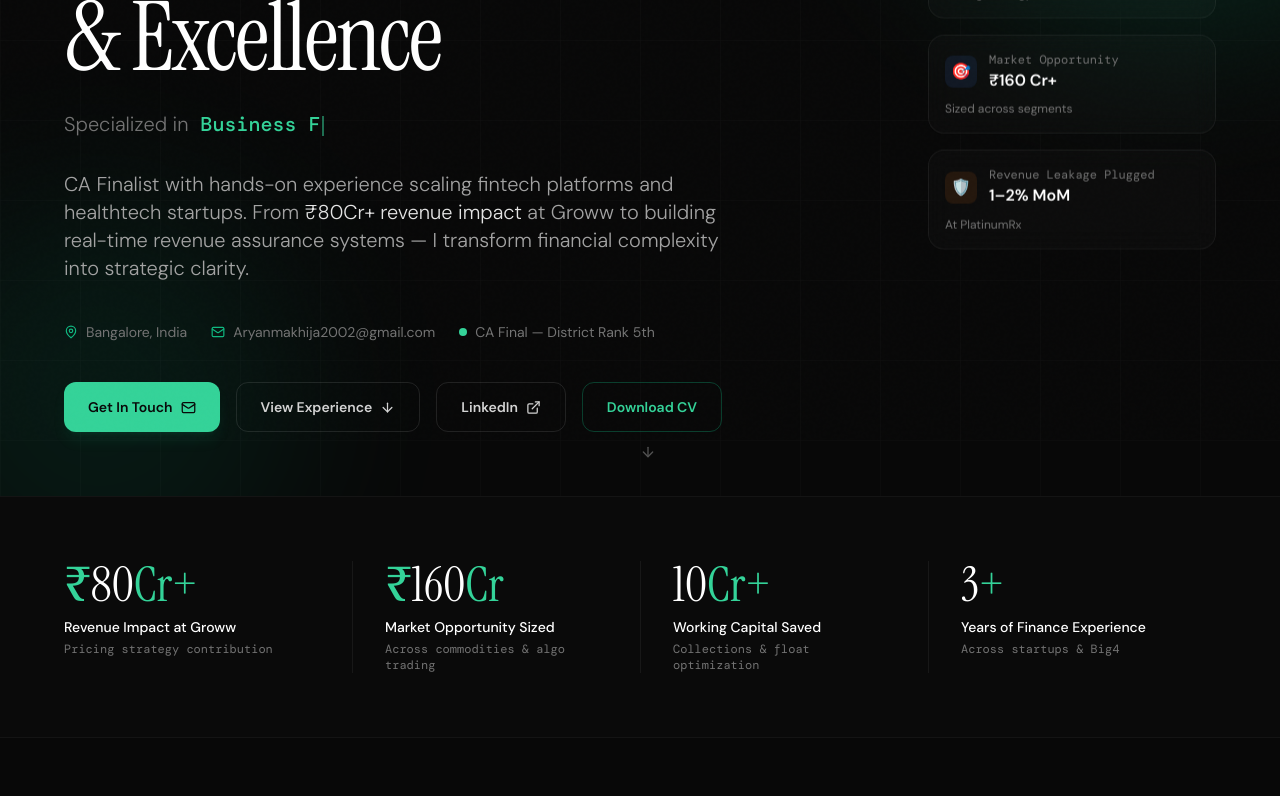
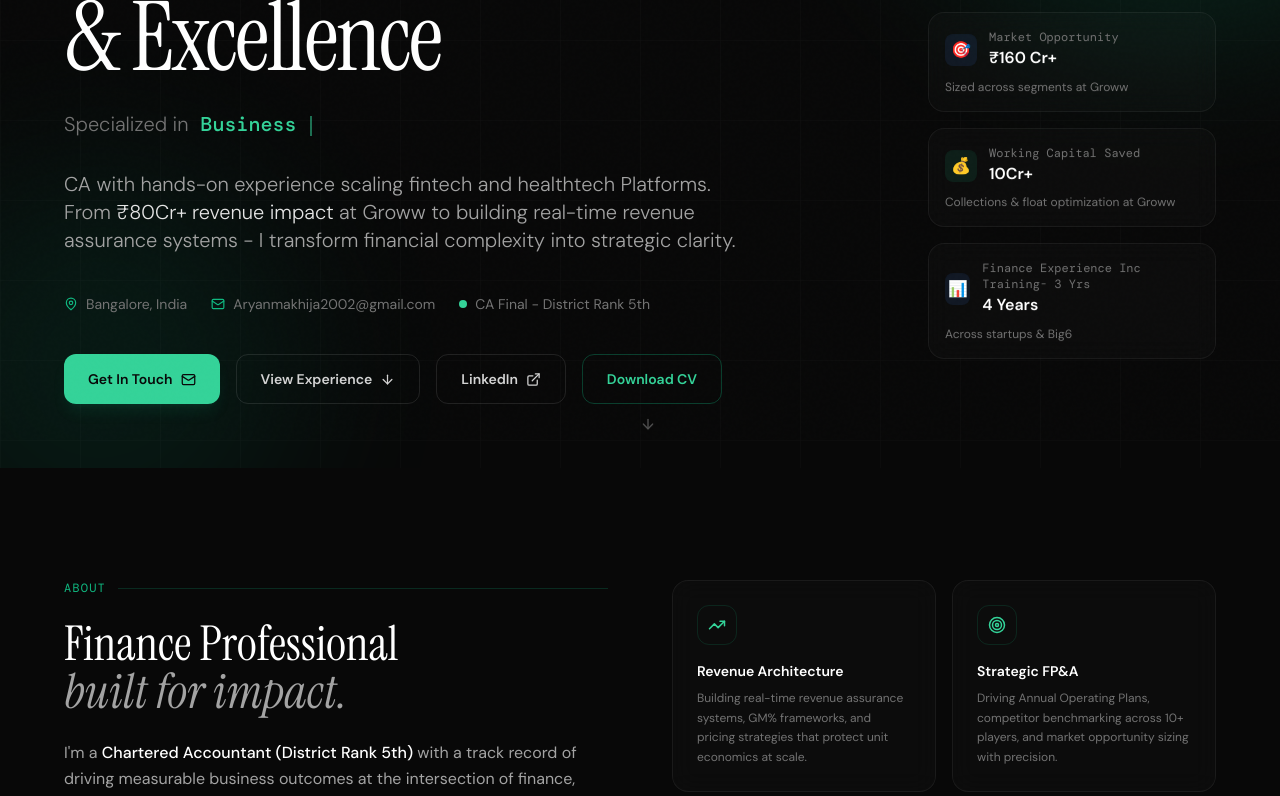
Before and after one commit to AryanMakhija/aryan-portfolio, a Next.js app: page / in a window 1280 px wide. Shown: the part 360-1156 px from the top of the page. Built offline with nearby package versions, Linux system fonts and the light colour scheme.

Commit message:
Updated portfolio

```diff
--- a/components/About.tsx
+++ b/components/About.tsx
@@ -58,10 +58,10 @@ export default function About() {
 
             <div className="space-y-4 text-neutral-400 leading-relaxed">
               <p>
-                I'm a <span className="text-white font-medium">CA Finalist</span> (District Rank 5th) with a track record of driving measurable business outcomes at the intersection of finance, technology, and strategy.
+                I'm a <span className="text-white font-medium">Chartered Accountant (District Rank 5th)</span>  with a track record of driving measurable business outcomes at the intersection of finance, technology, and strategy.
               </p>
               <p>
-                              At <span className="text-white font-medium">PlatinumRx</span>, I built a 360° live revenue assurance ecosystem from scratch, developed a real-time GM% framework, led legal due diligence for fundraising, and drove cross-functional automation — all in a scaling HealthTech environment.
+                              At <span className="text-white font-medium">PlatinumRx</span>, I built a 360° live revenue assurance ecosystem from scratch, developed a real-time GM% framework, led legal due diligence for fundraising, and drove cross-functional automation - all in a scaling HealthTech environment.
               </p>
               <p>
                 At <span className="text-white font-medium">Groww</span>, I contributed to pricing decisions generating ₹80Cr+ in annual revenue, sized ₹160Cr+ market opportunities, and led AOP planning for one of India's largest investment platforms.
@@ -73,7 +73,7 @@ export default function About() {
             </div>
 
             <div className="mt-8 flex flex-wrap gap-2">
-              {['CA Finalist', 'District Rank 5th', 'Fintech', 'HealthTech', 'Startups', 'Big4 Background'].map((tag) => (
+              {['CA- District Rank 5th', 'Fintech', 'HealthTech', 'Startups', 'Big6 Background'].map((tag) => (
                 <span key={tag} className="skill-chip px-3 py-1.5 rounded-full text-xs">{tag}</span>
               ))}
             </div>
--- a/components/CTA.tsx
+++ b/components/CTA.tsx
@@ -25,67 +25,5 @@ export default function CTA() {
     return () => observer.disconnect()
   }, [])
 
-  return (
-    <section className="py-28 px-6 bg-[#0a0a0a]" ref={ref}>
-      <div className="max-w-4xl mx-auto text-center">
-        <div className={`transition-all duration-700 ${visible ? 'opacity-100 translate-y-0' : 'opacity-0 translate-y-8'}`}>
-
-          <div className="relative glass rounded-3xl p-10 lg:p-16 overflow-hidden border border-emerald-500/10">
-            {/* Background glow */}
-            <div className="absolute top-0 left-1/2 -translate-x-1/2 w-96 h-48 bg-emerald-500 opacity-5 blur-3xl rounded-full" />
-
-            <div className="relative">
-              <div className="inline-flex items-center gap-2 px-4 py-2 rounded-full border border-emerald-500/20 bg-emerald-500/5 mb-8">
-                <Briefcase size={14} className="text-emerald-400" />
-                <span className="text-emerald-400 text-xs font-mono tracking-wider uppercase">Available for Opportunities</span>
-              </div>
-
-              <h2 className="text-4xl lg:text-5xl font-display text-white mb-4 leading-tight">
-                Looking for a strategic<br />
-                <span className="italic text-neutral-400">finance leader?</span>
-              </h2>
-
-              <p className="text-neutral-400 text-lg mb-8 max-w-xl mx-auto">
-                I bring a rare combination of startup agility, Big4 rigor, and fintech depth.
-                Let's build something extraordinary together.
-              </p>
-
-              {/* Role tags */}
-              <div className="flex flex-wrap justify-center gap-2 mb-10">
-                {roles.map((role, i) => (
-                  <span
-                    key={i}
-                    className="px-3 py-1.5 rounded-full text-xs text-neutral-400 border border-white/8 bg-white/[0.03] font-mono"
-                  >
-                    {role}
-                  </span>
-                ))}
-              </div>
-
-              <div className="flex flex-col sm:flex-row gap-4 justify-center">
-                <a
-                  href="mailto:Aryanmakhija2002@gmail.com"
-                  className="group inline-flex items-center justify-center gap-2 px-8 py-4 bg-emerald-400 text-[#080808] rounded-xl font-bold text-sm hover:bg-emerald-300 transition-all shadow-lg shadow-emerald-500/10 btn-shimmer"
-                >
-                  Let's Connect
-                  <ArrowRight size={16} className="group-hover:translate-x-1 transition-transform" />
-                </a>
-                <a
-                  href="#"
-                  onClick={(e) => {
-                    e.preventDefault()
-                    alert('Add resume at /public/resume.pdf to enable download')
-                  }}
-                  className="group inline-flex items-center justify-center gap-2 px-8 py-4 border border-white/10 text-white rounded-xl font-semibold text-sm hover:bg-white/[0.04] transition-all"
-                >
-                  <Download size={16} />
-                  Download Resume
-                </a>
-              </div>
-            </div>
-          </div>
-        </div>
-      </div>
-    </section>
-  )
+ return null
 }
--- a/components/Contact.tsx
+++ b/components/Contact.tsx
@@ -17,18 +17,24 @@ export default function Contact() {
     if (ref.current) observer.observe(ref.current)
     return () => observer.disconnect()
   }, [])
+const handleSubmit = async (e: React.FormEvent) => {
+  e.preventDefault()
 
-  const handleSubmit = async (e: React.FormEvent) => {
-    e.preventDefault()
-    setStatus('sending')
-    // Simulate — replace with your form service (Formspree, Resend, etc.)
-    await new Promise(r => setTimeout(r, 1500))
-    setStatus('sent')
-    setTimeout(() => {
-      setStatus('idle')
-      setForm({ name: '', email: '', company: '', message: '' })
-    }, 3000)
-  }
+  const text = `
+New Portfolio Inquiry
+
+Name: ${form.name}
+Email: ${form.email}
+Company: ${form.company}
+
+Message:
+${form.message}
+  `
+
+const whatsappURL = `https://wa.me/917011375517?text=${encodeURIComponent(text)}`
+
+  window.open(whatsappURL, '_blank')
+}
 
   const contactInfo = [
     { icon: Mail, label: 'Email', value: 'Aryanmakhija2002@gmail.com', href: 'mailto:Aryanmakhija2002@gmail.com' },
@@ -46,17 +52,24 @@ export default function Contact() {
             <span className="font-mono text-xs text-emerald-500 tracking-widest uppercase">Contact</span>
             <div className="flex-1 h-px bg-emerald-500/20" />
           </div>
-          <h2 className="text-4xl lg:text-5xl font-display text-white mb-12">
-            Let's start a <span className="italic text-neutral-400">conversation.</span>
-          </h2>
+<h2 className="text-3xl lg:text-5xl font-display text-white mb-5 leading-tight">
+  Looking for a{" "}
+  <span className="italic text-neutral-400">
+    strategic finance professional?
+  </span>
+</h2>
+
+<p className="text-lg text-neutral-300 leading-relaxed max-w-2xl">
+  Let’s connect and explore how I can contribute across
+  Business Finance, FP&A, Growth Strategy, and Operational Excellence.
+</p>
 
           <div className="grid lg:grid-cols-2 gap-12">
 
             {/* Left — info */}
             <div>
               <p className="text-neutral-400 text-lg leading-relaxed mb-10">
-                Whether you're a recruiter, founder, or finance leader — I'd love to explore how I can contribute to your organization's growth.
-                I'm actively looking for strategic finance, FP&A, and business finance roles.
+                Whether you're a recruiter, founder, or finance leader - I'd love to explore how I can contribute to your organization's growth.
               </p>
 
               <div className="space-y-5">
@@ -91,7 +104,7 @@ export default function Contact() {
               <div className="mt-10 p-5 glass rounded-2xl">
                 <p className="text-xs font-mono text-neutral-500 uppercase tracking-wider mb-3">Open to roles in</p>
                 <div className="flex flex-wrap gap-2">
-                  {['Strategic Finance', 'Business Finance', 'FP&A', 'Growth Strategy', 'Fintech', 'Investment Analysis'].map((r) => (
+                  {['Business Finance', 'FP&A', 'Growth Strategy & Operation Excellence',].map((r) => (
                     <span key={r} className="skill-chip px-3 py-1.5 rounded-full text-xs">{r}</span>
                   ))}
                 </div>
--- a/components/Experience.tsx
+++ b/components/Experience.tsx
@@ -83,7 +83,7 @@ const experiences = [
     role: 'Article Assistant — Statutory Audit',
     type: 'Big4 Equivalent — Professional Services',
     period: 'Oct 2022 – Apr 2024',
-    location: 'Delhi',
+    location: 'Gurgaon',
     color: 'orange',
     emoji: '🏛️',
     tagline: 'Awarded SPOT Award and Article of the Quarter',
--- a/components/Hero.tsx
+++ b/components/Hero.tsx
@@ -82,9 +82,9 @@ export default function Hero() {
 
           {/* Summary */}
           <p className="text-neutral-400 text-lg sm:text-xl max-w-2xl leading-relaxed mb-10 font-light">
-            CA Finalist with hands-on experience scaling fintech platforms and healthtech startups.
+            CA with hands-on experience scaling fintech and healthtech Platforms.
             From <span className="text-neutral-200">₹80Cr+ revenue impact</span> at Groww to building
-            real-time revenue assurance systems — I transform financial complexity into strategic clarity.
+            real-time revenue assurance systems - I transform financial complexity into strategic clarity.
           </p>
 
           {/* Meta info */}
@@ -101,7 +101,7 @@ export default function Hero() {
             </div>
             <div className="flex items-center gap-2 text-neutral-500 text-sm">
               <span className="w-2 h-2 rounded-full bg-emerald-400" />
-              <span>CA Final — District Rank 5th</span>
+              <span>CA Final - District Rank 5th</span>
             </div>
           </div>
 
@@ -132,6 +132,8 @@ export default function Hero() {
             </a>
             <a
   href="/Aryan_Resume.pdf"
+  target="_blank"
+rel="noopener noreferrer"
   download
   className="group inline-flex items-center gap-2 px-6 py-3.5 border border-emerald-500/30 text-emerald-400 rounded-xl font-semibold text-sm hover:bg-emerald-500/10 transition-all"
 >
@@ -142,9 +144,28 @@ export default function Hero() {
 
 {/* Floating cards */}
 <div className="hidden lg:block absolute right-0 top-1/2 -translate-y-1/2 space-y-4 w-72">
+
+  {/* PlatinumRx */}
   <div
     className="glass rounded-2xl p-4 animate-float"
     style={{ animationDelay: '0s', animationDuration: '6s' }}
+  >
+    <div className="flex items-center gap-3 mb-2">
+      <div className="w-8 h-8 rounded-lg bg-orange-500/10 flex items-center justify-center">
+        <span className="text-base">🛡️</span>
+      </div>
+      <div>
+        <p className="text-xs text-neutral-500 font-mono">Revenue Leakage Plugged</p>
+        <p className="text-white font-semibold">1–2% MoM</p>
+      </div>
+    </div>
+    <p className="text-xs text-neutral-500">At PlatinumRx</p>
+  </div>
+
+  {/* Revenue Impact */}
+  <div
+    className="glass rounded-2xl p-4 animate-float"
+    style={{ animationDelay: '1s', animationDuration: '6s' }}
   >
     <div className="flex items-center gap-3 mb-2">
       <div className="w-8 h-8 rounded-lg bg-emerald-500/10 flex items-center justify-center">
@@ -158,6 +179,7 @@ export default function Hero() {
     <p className="text-xs text-neutral-500">Pricing strategy at Groww</p>
   </div>
 
+  {/* Market Opportunity */}
   <div
     className="glass rounded-2xl p-4 animate-float"
     style={{ animationDelay: '2s', animationDuration: '6s' }}
@@ -171,27 +193,44 @@ export default function Hero() {
         <p className="text-white font-semibold">₹160 Cr+</p>
       </div>
     </div>
-            <p className="text-xs text-neutral-500">Sized across segments</p>
+    <p className="text-xs text-neutral-500">Sized across segments at Groww</p>
   </div>
 
+  {/* Working Capital */}
+  <div
+    className="glass rounded-2xl p-4 animate-float"
+    style={{ animationDelay: '3s', animationDuration: '6s' }}
+  >
+    <div className="flex items-center gap-3 mb-2">
+      <div className="w-8 h-8 rounded-lg bg-emerald-500/10 flex items-center justify-center">
+        <span className="text-base">💰</span>
+      </div>
+      <div>
+        <p className="text-xs text-neutral-500 font-mono">Working Capital Saved</p>
+        <p className="text-white font-semibold">10Cr+</p>
+      </div>
+    </div>
+    <p className="text-xs text-neutral-500">Collections & float optimization at Groww</p>
+  </div>
+
+  {/* Experience */}
   <div
     className="glass rounded-2xl p-4 animate-float"
     style={{ animationDelay: '4s', animationDuration: '6s' }}
   >
     <div className="flex items-center gap-3 mb-2">
-              <div className="w-8 h-8 rounded-lg bg-orange-500/10 flex items-center justify-center">
-                <span className="text-base">🛡️</span>
+      <div className="w-8 h-8 rounded-lg bg-blue-500/10 flex items-center justify-center">
+        <span className="text-base">📊</span>
       </div>
       <div>
-                <p className="text-xs text-neutral-500 font-mono">Revenue Leakage Plugged</p>
-                <p className="text-white font-semibold">1–2% MoM</p>
+        <p className="text-xs text-neutral-500 font-mono">Finance Experience Inc Training- 3 Yrs</p>
+        <p className="text-white font-semibold">4 Years</p>
       </div>
     </div>
-            <p className="text-xs text-neutral-500">At PlatinumRx</p>
+    <p className="text-xs text-neutral-500">Across startups & Big6</p>
   </div>
   </div>
 </div>
-
       {/* Scroll indicator */}
       <div className="absolute bottom-8 left-1/2 -translate-x-1/2 flex flex-col items-center gap-2 animate-bounce">
         <ArrowDown size={16} className="text-neutral-600" />
--- a/components/Navbar.tsx
+++ b/components/Navbar.tsx
@@ -74,16 +74,15 @@ export default function Navbar() {
             >
               Hire Me
             </a>
-            <a
-              href="#"
-              className="px-4 py-2 text-sm font-medium text-[#080808] bg-emerald-400 rounded-lg hover:bg-emerald-300 transition-all btn-shimmer"
-              onClick={(e) => {
-                e.preventDefault()
-                alert('Resume download — add your PDF at /public/resume.pdf')
-              }}
-            >
-              Resume ↓
-            </a>
+  <a
+  href="/Aryan_Resume.pdf"
+  target="_blank"
+  rel="noopener noreferrer"
+  download
+  className="px-4 py-2 text-sm font-medium text-[#080808] bg-emerald-400 rounded-lg hover:bg-emerald-300 transition-all btn-shimmer"
+>
+  Resume ↓
+</a>
           </div>
 
           {/* Mobile menu toggle */}
--- a/components/Skills.tsx
+++ b/components/Skills.tsx
@@ -73,48 +73,13 @@ export default function Skills() {
       <div className="max-w-6xl mx-auto">
         <div className={`transition-all duration-700 ${visible ? 'opacity-100 translate-y-0' : 'opacity-0 translate-y-8'}`}>
 
-          {/* Header */}
-          <div className="flex items-center gap-3 mb-4">
-            <span className="font-mono text-xs text-emerald-500 tracking-widest uppercase">Skills</span>
-            <div className="flex-1 h-px bg-emerald-500/20" />
-          </div>
-          <h2 className="text-4xl lg:text-5xl font-display text-white mb-4">
-            Tools of the <span className="italic text-neutral-400">trade.</span>
-          </h2>
-          <p className="text-neutral-500 text-lg mb-12 max-w-xl">
-            A blend of financial acumen, analytical depth, and technology-forward thinking.
-          </p>
-
-          {/* Skill groups */}
-          <div className="grid md:grid-cols-3 gap-6 mb-12">
-            {skillGroups.map((group, gi) => (
-              <div key={gi} className="glass rounded-2xl p-6 glass-hover">
-                <div className="flex items-center gap-3 mb-6">
-                  <span className="text-xl">{group.icon}</span>
-                  <h3 className="text-white font-semibold text-sm">{group.category}</h3>
-                </div>
-                <div className="space-y-4">
-                  {group.skills.map((skill, si) => (
-                    <div key={si}>
-                      <div className="flex justify-between items-center mb-1.5">
-                        <span className="text-neutral-300 text-xs">{skill.name}</span>
-                        <span className="text-neutral-500 text-xs font-mono">{skill.level}%</span>
-                      </div>
-                      <div className="h-1 rounded-full bg-white/[0.05] overflow-hidden">
-                        <div
-                          className="h-full rounded-full bg-gradient-to-r from-emerald-600 to-emerald-400 transition-all duration-1000 ease-out"
-                          style={{
-                            width: animateBars ? `${skill.level}%` : '0%',
-                            transitionDelay: `${gi * 100 + si * 60}ms`,
-                          }}
-                        />
-                      </div>
-                    </div>
-                  ))}
-                </div>
-              </div>
-            ))}
-          </div>
+{/* Header */}
+<div className="flex items-center gap-3 mb-4">
+  <span className="font-mono text-xs text-emerald-500 tracking-widest uppercase">
+    Skills
+  </span>
+  <div className="flex-1 h-px bg-emerald-500/20" />
+</div>
 
           {/* Tag cloud */}
           <div className="glass rounded-2xl p-6">
--- a/components/Stats.tsx
+++ b/components/Stats.tsx
@@ -1,64 +1,5 @@
 'use client'
 
-import { useEffect, useRef, useState } from 'react'
-
-const stats = [
-  { value: 80, prefix: '₹', suffix: 'Cr+', label: 'Revenue Impact at Groww', description: 'Pricing strategy contribution' },
-  { value: 160, prefix: '₹', suffix: 'Cr', label: 'Market Opportunity Sized', description: 'Across commodities & algo trading' },
-  { value: 10, prefix: '', suffix: 'Cr+', label: 'Working Capital Saved', description: 'Collections & float optimization' },
-  { value: 3, prefix: '', suffix: "+", label: 'Years of Finance Experience', description: 'Across startups & Big4' },
-]
-
-function AnimatedCounter({ value, prefix, suffix, duration = 2000 }: { value: number; prefix: string; suffix: string; duration?: number }) {
-  const [count, setCount] = useState(0)
-  const ref = useRef<HTMLDivElement>(null)
-  const started = useRef(false)
-
-  useEffect(() => {
-    const observer = new IntersectionObserver(
-      ([entry]) => {
-        if (entry.isIntersecting && !started.current) {
-          started.current = true
-          const start = Date.now()
-          const animate = () => {
-            const elapsed = Date.now() - start
-            const progress = Math.min(elapsed / duration, 1)
-            const eased = 1 - Math.pow(1 - progress, 3)
-            setCount(Math.round(eased * value))
-            if (progress < 1) requestAnimationFrame(animate)
-          }
-          requestAnimationFrame(animate)
-        }
-      },
-      { threshold: 0.5 }
-    )
-    if (ref.current) observer.observe(ref.current)
-    return () => observer.disconnect()
-  }, [value, duration])
-
-  return (
-    <div ref={ref} className="font-display text-4xl lg:text-5xl text-white">
-      <span className="text-emerald-400">{prefix}</span>
-      {count}
-      <span className="text-emerald-400">{suffix}</span>
-    </div>
-  )
+export default function Stats() {
+  return null
 }
-
-export default function Stats() {
-  return (
-    <section className="py-16 px-6 border-y border-white/[0.04] bg-[#0a0a0a]">
-      <div className="max-w-6xl mx-auto">
-        <div className="grid grid-cols-2 lg:grid-cols-4 gap-8 lg:gap-0 lg:divide-x divide-white/[0.06]">
-          {stats.map((stat, i) => (
-            <div key={i} className="lg:px-8 first:pl-0 last:pr-0">
-              <AnimatedCounter value={stat.value} prefix={stat.prefix} suffix={stat.suffix} />
-              <p className="text-white text-sm font-medium mt-2 mb-1">{stat.label}</p>
-              <p className="text-neutral-500 text-xs font-mono">{stat.description}</p>
-            </div>
-          ))}
-        </div>
-      </div>
-    </section>
-  )
-}
```
Lines whose indentation alone changed are shown as unchanged.
